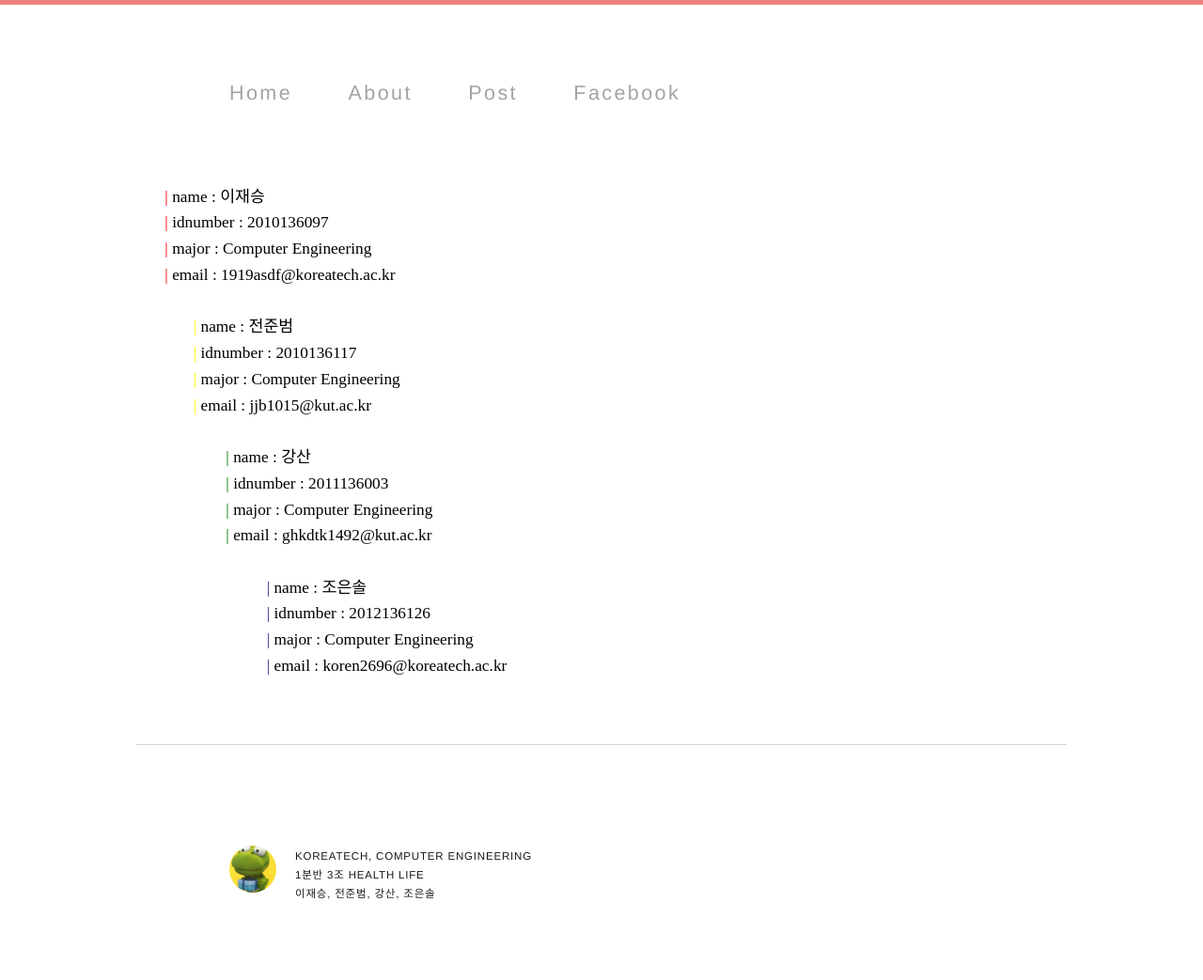
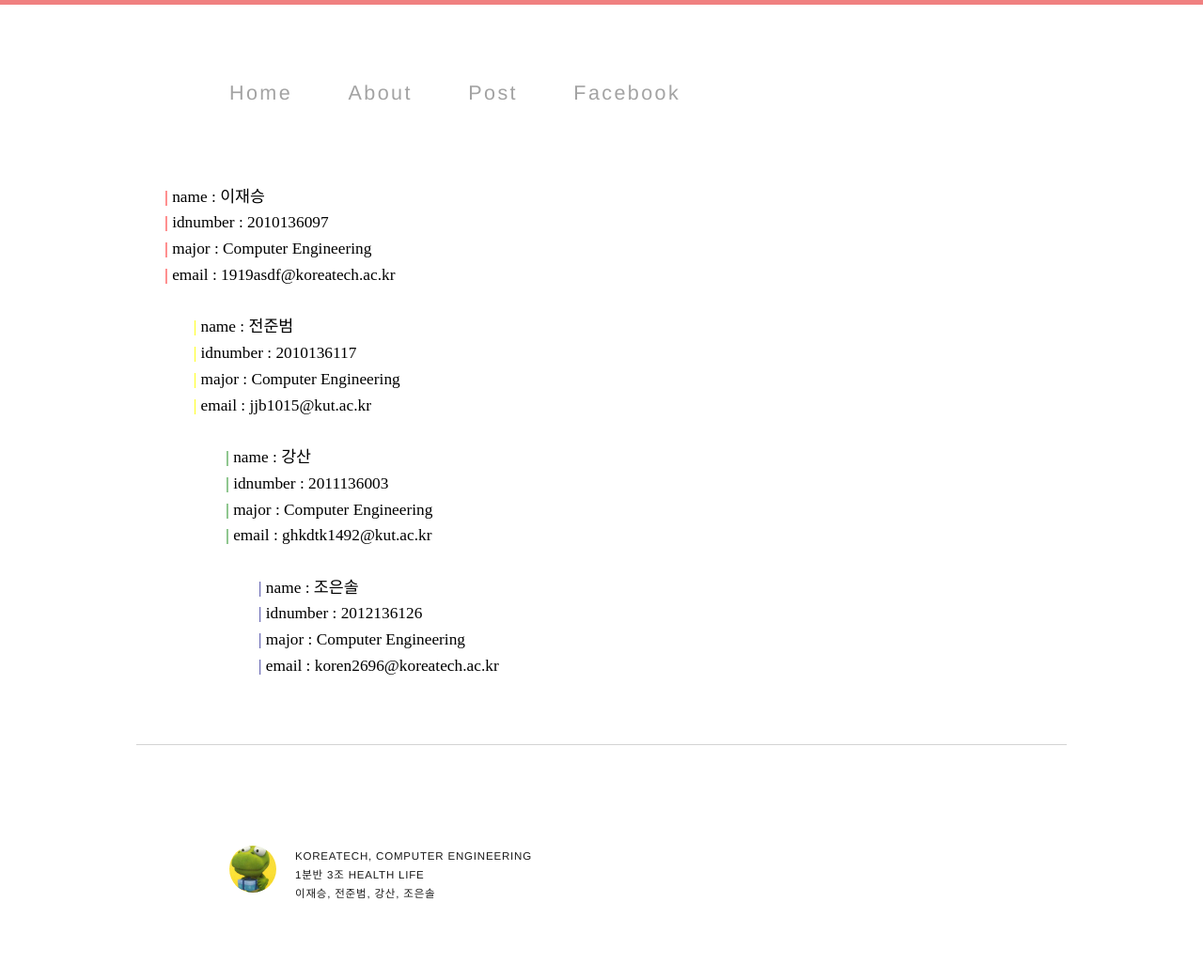
Before and after one commit to kuthealth/kuthealth.github.com, a Jekyll site: the page page/about.html, which Jekyll copies as it is, in a window 1280 px wide. Shown: the whole page at 94% size. Built offline with Jekyll 4.4.1, drawn with Linux system fonts in a browser that asks for light colours; comment, search, counter and statistics services are not loaded.

Commit message:
Update about.html

```diff
--- a/page/about.html
+++ b/page/about.html
@@ -70,13 +70,13 @@
 
 <P CLASS=HStyle0><SPAN STYLE='font-size:13.0pt;font-family:"새굴림";font-weight:"bold";line-height:160%'>&nbsp;<SPAN style='HWP-TAB:1;'>&nbsp;&nbsp;&nbsp;&nbsp;&nbsp;&nbsp;</SPAN></SPAN></P>
 
-<P CLASS=HStyle0><SPAN STYLE='font-size:13.0pt;font-family:"새굴림";font-weight:"bold";color:#0000ff;line-height:160%'>&nbsp;&nbsp;&nbsp;&nbsp;&nbsp;&nbsp;&nbsp;<SPAN style='HWP-TAB:1;'>&nbsp;</SPAN><SPAN style='HWP-TAB:1;'>&nbsp;&nbsp;&nbsp;&nbsp;&nbsp;&nbsp;&nbsp;&nbsp;</SPAN><SPAN style='HWP-TAB:1;'>&nbsp;&nbsp;&nbsp;&nbsp;&nbsp;&nbsp;&nbsp;&nbsp;</SPAN><SPAN style='HWP-TAB:1;'>&nbsp;&nbsp;&nbsp;&nbsp;&nbsp;&nbsp;&nbsp;&nbsp;</SPAN></SPAN><SPAN STYLE='font-size:13.0pt;font-family:"새굴림";font-weight:"bold";color:#333399;line-height:160%'>| </SPAN><SPAN STYLE='font-size:13.0pt;font-family:"새굴림";font-weight:"bold";line-height:160%'>name : 조은솔</SPAN></P>
+<P CLASS=HStyle0><SPAN STYLE='font-size:13.0pt;font-family:"새굴림";font-weight:"bold";color:#0000ff;line-height:160%'>&nbsp;&nbsp;&nbsp;&nbsp;&nbsp;&nbsp;&nbsp;<SPAN style='HWP-TAB:1;'>&nbsp;</SPAN><SPAN style='HWP-TAB:1;'>&nbsp;&nbsp;&nbsp;&nbsp;&nbsp;&nbsp;&nbsp;&nbsp;</SPAN><SPAN style='HWP-TAB:1;'>&nbsp;&nbsp;&nbsp;&nbsp;&nbsp;&nbsp;&nbsp;&nbsp;</SPAN><SPAN style='HWP-TAB:1;'>&nbsp;&nbsp;&nbsp;&nbsp;&nbsp;&nbsp;</SPAN></SPAN><SPAN STYLE='font-size:13.0pt;font-family:"새굴림";font-weight:"bold";color:#333399;line-height:160%'>| </SPAN><SPAN STYLE='font-size:13.0pt;font-family:"새굴림";font-weight:"bold";line-height:160%'>name : 조은솔</SPAN></P>
 
-<P CLASS=HStyle0><SPAN STYLE='font-size:13.0pt;font-family:"새굴림";font-weight:"bold";line-height:160%'>&nbsp;&nbsp;&nbsp;&nbsp;&nbsp;&nbsp;&nbsp;<SPAN style='HWP-TAB:1;'>&nbsp;</SPAN><SPAN style='HWP-TAB:1;'>&nbsp;&nbsp;&nbsp;&nbsp;&nbsp;&nbsp;&nbsp;&nbsp;</SPAN><SPAN style='HWP-TAB:1;'>&nbsp;&nbsp;&nbsp;&nbsp;&nbsp;&nbsp;&nbsp;&nbsp;</SPAN><SPAN style='HWP-TAB:1;'>&nbsp;&nbsp;&nbsp;&nbsp;&nbsp;&nbsp;&nbsp;&nbsp;</SPAN></SPAN><SPAN STYLE='font-size:13.0pt;font-family:"새굴림";font-weight:"bold";color:#333399;line-height:160%'>|</SPAN><SPAN STYLE='font-size:13.0pt;font-family:"새굴림";font-weight:"bold";line-height:160%'> idnumber : 2012136126</SPAN></P>
+<P CLASS=HStyle0><SPAN STYLE='font-size:13.0pt;font-family:"새굴림";font-weight:"bold";line-height:160%'>&nbsp;&nbsp;&nbsp;&nbsp;&nbsp;&nbsp;&nbsp;<SPAN style='HWP-TAB:1;'>&nbsp;</SPAN><SPAN style='HWP-TAB:1;'>&nbsp;&nbsp;&nbsp;&nbsp;&nbsp;&nbsp;&nbsp;&nbsp;</SPAN><SPAN style='HWP-TAB:1;'>&nbsp;&nbsp;&nbsp;&nbsp;&nbsp;&nbsp;&nbsp;&nbsp;</SPAN><SPAN style='HWP-TAB:1;'>&nbsp;&nbsp;&nbsp;&nbsp;&nbsp;&nbsp;</SPAN></SPAN><SPAN STYLE='font-size:13.0pt;font-family:"새굴림";font-weight:"bold";color:#333399;line-height:160%'>|</SPAN><SPAN STYLE='font-size:13.0pt;font-family:"새굴림";font-weight:"bold";line-height:160%'> idnumber : 2012136126</SPAN></P>
 
-<P CLASS=HStyle0><SPAN STYLE='font-size:13.0pt;font-family:"새굴림";font-weight:"bold";line-height:160%'>&nbsp;&nbsp;&nbsp;&nbsp;&nbsp;&nbsp;&nbsp;<SPAN style='HWP-TAB:1;'>&nbsp;</SPAN><SPAN style='HWP-TAB:1;'>&nbsp;&nbsp;&nbsp;&nbsp;&nbsp;&nbsp;&nbsp;&nbsp;</SPAN><SPAN style='HWP-TAB:1;'>&nbsp;&nbsp;&nbsp;&nbsp;&nbsp;&nbsp;&nbsp;&nbsp;</SPAN><SPAN style='HWP-TAB:1;'>&nbsp;&nbsp;&nbsp;&nbsp;&nbsp;&nbsp;&nbsp;&nbsp;</SPAN></SPAN><SPAN STYLE='font-size:13.0pt;font-family:"새굴림";font-weight:"bold";color:#333399;line-height:160%'>| </SPAN><SPAN STYLE='font-size:13.0pt;font-family:"새굴림";font-weight:"bold";line-height:160%'>major : Computer Engineering</SPAN></P>
+<P CLASS=HStyle0><SPAN STYLE='font-size:13.0pt;font-family:"새굴림";font-weight:"bold";line-height:160%'>&nbsp;&nbsp;&nbsp;&nbsp;&nbsp;&nbsp;&nbsp;<SPAN style='HWP-TAB:1;'>&nbsp;</SPAN><SPAN style='HWP-TAB:1;'>&nbsp;&nbsp;&nbsp;&nbsp;&nbsp;&nbsp;&nbsp;&nbsp;</SPAN><SPAN style='HWP-TAB:1;'>&nbsp;&nbsp;&nbsp;&nbsp;&nbsp;&nbsp;&nbsp;&nbsp;</SPAN><SPAN style='HWP-TAB:1;'>&nbsp;&nbsp;&nbsp;&nbsp;&nbsp;&nbsp;</SPAN></SPAN><SPAN STYLE='font-size:13.0pt;font-family:"새굴림";font-weight:"bold";color:#333399;line-height:160%'>| </SPAN><SPAN STYLE='font-size:13.0pt;font-family:"새굴림";font-weight:"bold";line-height:160%'>major : Computer Engineering</SPAN></P>
 
-<P CLASS=HStyle0><SPAN STYLE='font-size:13.0pt;font-family:"새굴림";font-weight:"bold";line-height:160%'>&nbsp;&nbsp;&nbsp;&nbsp;&nbsp;&nbsp;&nbsp;<SPAN style='HWP-TAB:1;'>&nbsp;</SPAN><SPAN style='HWP-TAB:1;'>&nbsp;&nbsp;&nbsp;&nbsp;&nbsp;&nbsp;&nbsp;&nbsp;</SPAN><SPAN style='HWP-TAB:1;'>&nbsp;&nbsp;&nbsp;&nbsp;&nbsp;&nbsp;&nbsp;&nbsp;</SPAN><SPAN style='HWP-TAB:1;'>&nbsp;&nbsp;&nbsp;&nbsp;&nbsp;&nbsp;&nbsp;&nbsp;</SPAN></SPAN><SPAN STYLE='font-size:13.0pt;font-family:"새굴림";font-weight:"bold";color:#333399;line-height:160%'>| </SPAN><SPAN STYLE='font-size:13.0pt;font-family:"새굴림";font-weight:"bold";line-height:160%'>email : koren2696@koreatech.ac.kr</SPAN></P>
+<P CLASS=HStyle0><SPAN STYLE='font-size:13.0pt;font-family:"새굴림";font-weight:"bold";line-height:160%'>&nbsp;&nbsp;&nbsp;&nbsp;&nbsp;&nbsp;&nbsp;<SPAN style='HWP-TAB:1;'>&nbsp;</SPAN><SPAN style='HWP-TAB:1;'>&nbsp;&nbsp;&nbsp;&nbsp;&nbsp;&nbsp;&nbsp;&nbsp;</SPAN><SPAN style='HWP-TAB:1;'>&nbsp;&nbsp;&nbsp;&nbsp;&nbsp;&nbsp;&nbsp;&nbsp;</SPAN><SPAN style='HWP-TAB:1;'>&nbsp;&nbsp;&nbsp;&nbsp;&nbsp;&nbsp;</SPAN></SPAN><SPAN STYLE='font-size:13.0pt;font-family:"새굴림";font-weight:"bold";color:#333399;line-height:160%'>| </SPAN><SPAN STYLE='font-size:13.0pt;font-family:"새굴림";font-weight:"bold";line-height:160%'>email : koren2696@koreatech.ac.kr</SPAN></P>
 
 
 
```
